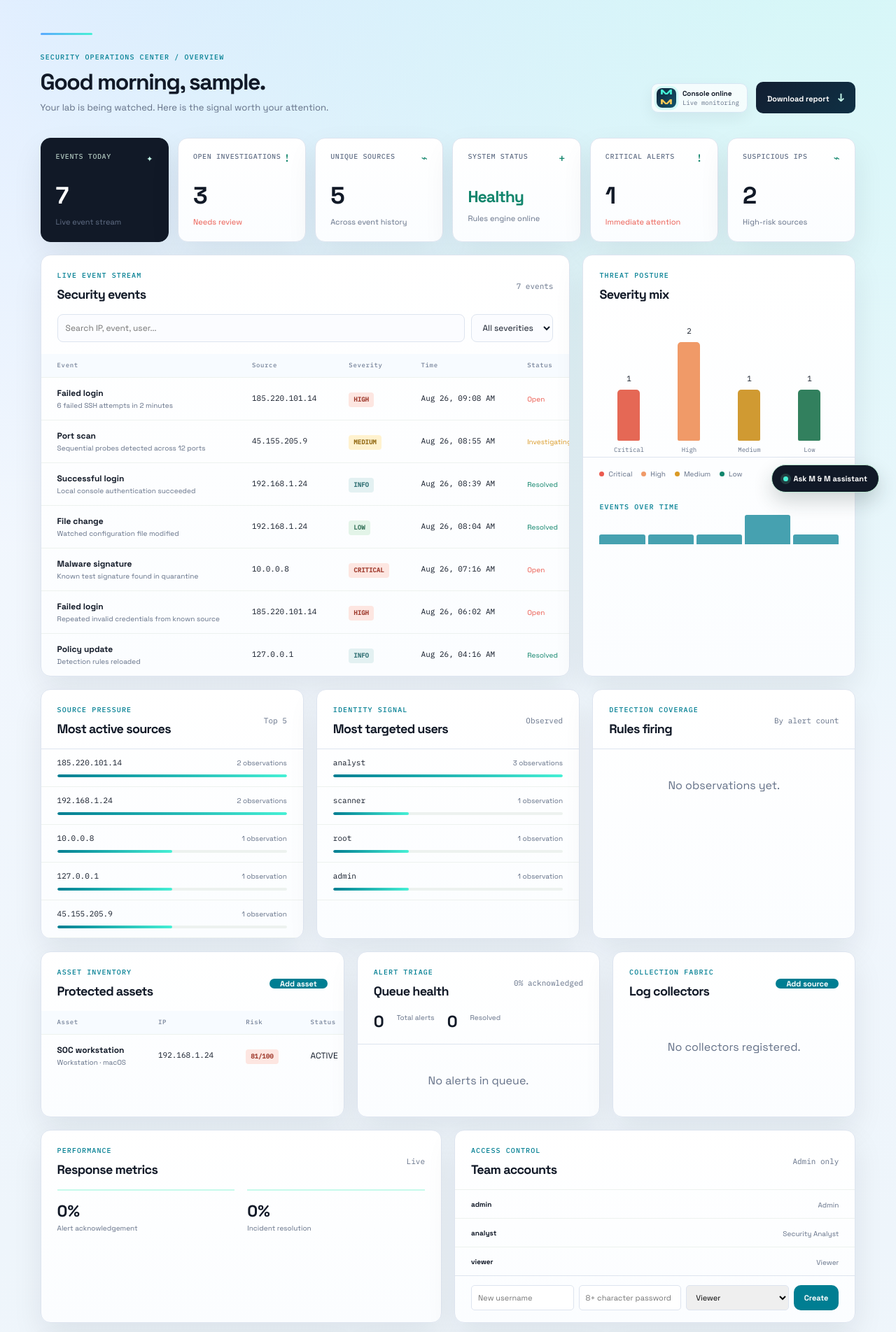
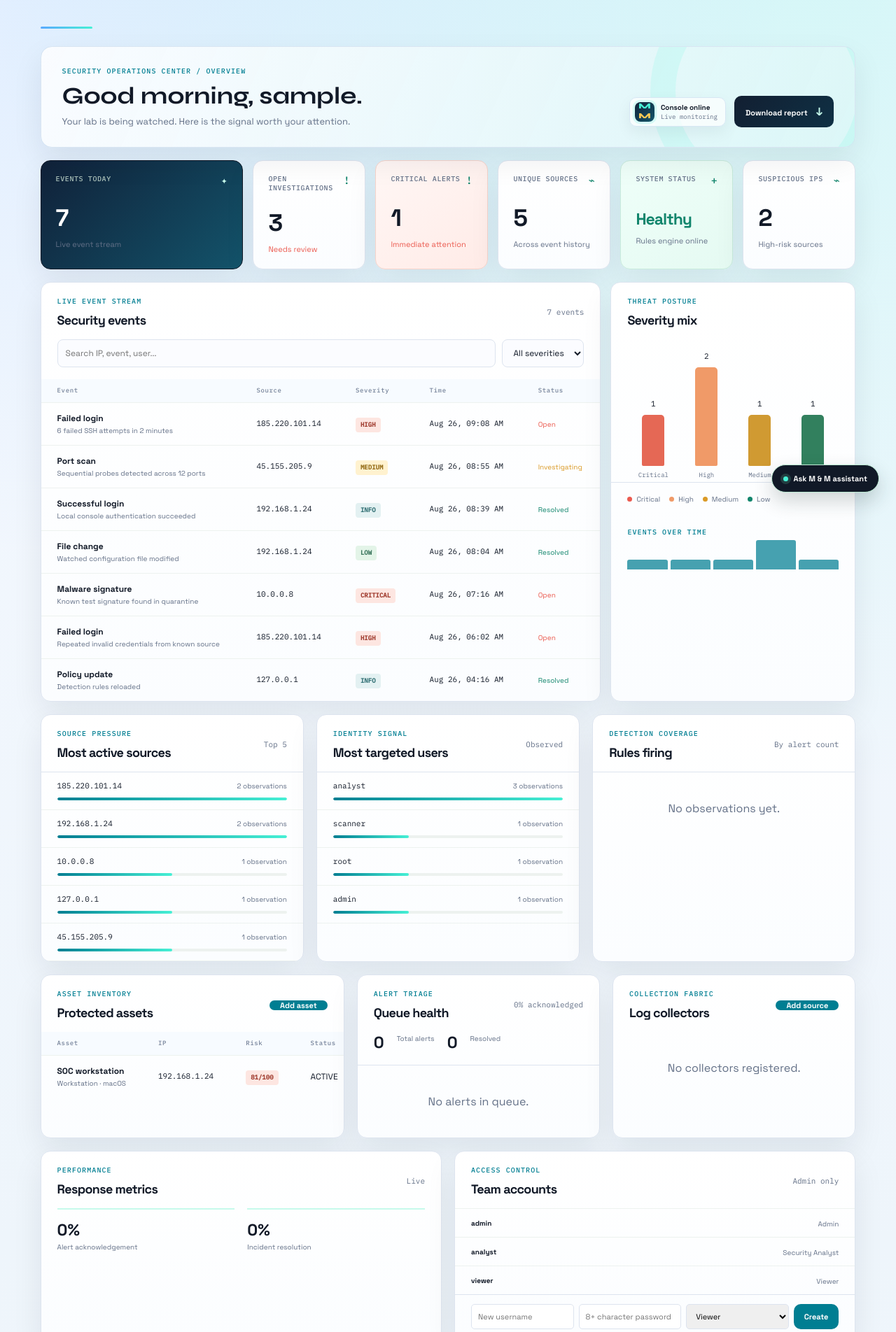
Before and after one commit to Mandlaa2004/m-and-m-lab, a Flask app: page / in a window 1280 px wide. Shown: the part 72-1976 px from the top of the page at 70% size. Run offline with Flask 3, Linux system fonts and the light colour scheme; the visitor is signed in with stand-in values (Sample User, id 1); data comes from the database, SQL or seed files in the repository; data that the repository does not hold is empty.

Commit message:
Redesign dashboard command center layout

```diff
--- a/static/styles.css
+++ b/static/styles.css
@@ -274,9 +274,9 @@ a {
 }
 
 .app-shell {
-    max-width: 1440px;
+    max-width: 1540px;
     margin: auto;
-    padding: 47px 4.5vw 70px;
+    padding: 38px 4.5vw 70px;
     animation: page-rise .55s cubic-bezier(.2, .8, .2, 1);
 }
 
@@ -294,13 +294,37 @@ a {
     display: flex;
     justify-content: space-between;
     align-items: end;
-    margin-bottom: 35px;
+    min-height: 138px;
+    margin-bottom: 18px;
+    padding: 28px 30px;
+    border: 1px solid #d8e5f2;
+    border-radius: 16px;
+    background:
+        linear-gradient(115deg, rgba(255, 255, 255, .97), rgba(236, 248, 251, .9)),
+        linear-gradient(90deg, var(--electric), var(--neon));
+    box-shadow: var(--shadow);
+    overflow: hidden;
+    position: relative;
+}
+
+.welcome-row::after {
+    content: '';
+    position: absolute;
+    right: -40px;
+    bottom: -86px;
+    width: 260px;
+    height: 260px;
+    border: 36px solid rgba(70, 240, 213, .12);
+    border-radius: 50%;
+    pointer-events: none;
 }
 
 .welcome-actions {
     display: flex;
     align-items: center;
     gap: 12px;
+    position: relative;
+    z-index: 1;
 }
 
 .hero-badge {
@@ -355,8 +379,8 @@ a {
 }
 
 .welcome-row h1 {
-    font-size: 32px;
-    letter-spacing: -1.5px;
+    font: 700 34px 'Syne', sans-serif;
+    letter-spacing: 0;
     margin: 0 0 7px;
 }
 
@@ -394,13 +418,14 @@ a {
 
 .stat-grid {
     display: grid;
-    grid-template-columns: repeat(6, 1fr);
-    gap: 13px;
+    grid-template-columns: minmax(220px, 1.8fr) repeat(5, minmax(130px, 1fr));
+    gap: 14px;
     margin-bottom: 18px;
 }
 
 .stat-card {
-    min-height: 137px;
+    grid-column: auto;
+    min-height: 112px;
     padding: 19px 21px;
     background: linear-gradient(180deg, #ffffff, #fbfdff);
     border: 1px solid var(--line);
@@ -409,13 +434,27 @@ a {
     transition: transform .2s ease, box-shadow .2s ease;
 }
 
+.stat-events {
+    grid-column: auto;
+}
+
+.stat-healthy {
+    background: linear-gradient(145deg, #effff9, #e5faf2);
+    border-color: #c8ebdc;
+}
+
+.stat-critical {
+    background: linear-gradient(145deg, #fff7f5, #ffebe7);
+    border-color: #f6d3ca;
+}
+
 .stat-card:hover {
     transform: translateY(-2px);
     box-shadow: 0 22px 42px rgba(17, 25, 39, .12);
 }
 
 .stat-primary {
-    background: var(--ink);
+    background: linear-gradient(135deg, #102139, #13536a);
     color: #fff;
     border-color: var(--ink);
 }
@@ -466,8 +505,8 @@ a {
 
 .main-grid {
     display: grid;
-    grid-template-columns: minmax(0, 1.65fr) minmax(300px, .85fr);
-    gap: 18px;
+    grid-template-columns: minmax(0, 1.85fr) minmax(350px, .75fr);
+    gap: 14px;
 }
 
 .panel {
@@ -485,7 +524,7 @@ a {
     display: flex;
     align-items: center;
     justify-content: space-between;
-    padding: 22px 23px 16px;
+    padding: 20px 23px 15px;
 }
 
 .panel h2 {
--- a/templates/index.html
+++ b/templates/index.html
@@ -65,27 +65,27 @@
             </div>
         </section>
         <section class="stat-grid" id="summary-cards">
-            <article class="stat-card stat-primary">
+            <article class="stat-card stat-primary stat-events">
                 <div class="stat-label">EVENTS TODAY <span class="stat-icon">✦</span></div><strong
                     id="total-events">--</strong><span class="trend">Live event stream</span>
             </article>
-            <article class="stat-card">
+            <article class="stat-card stat-investigations">
                 <div class="stat-label">OPEN INVESTIGATIONS <span class="stat-icon">!</span></div><strong
                     id="open-events">--</strong><span class="trend warning">Needs review</span>
             </article>
-            <article class="stat-card">
+            <article class="stat-card stat-critical">
+                <div class="stat-label">CRITICAL ALERTS <span class="stat-icon">!</span></div><strong
+                    id="critical-events">--</strong><span class="trend warning">Immediate attention</span>
+            </article>
+            <article class="stat-card stat-sources">
                 <div class="stat-label">UNIQUE SOURCES <span class="stat-icon">⌁</span></div><strong
                     id="unique-sources">--</strong><span class="trend">Across event history</span>
             </article>
-            <article class="stat-card">
+            <article class="stat-card stat-healthy">
                 <div class="stat-label">SYSTEM STATUS <span class="stat-icon">+</span></div><strong
                     class="status-good">Healthy</strong><span class="trend">Rules engine online</span>
             </article>
-            <article class="stat-card">
-                <div class="stat-label">CRITICAL ALERTS <span class="stat-icon">!</span></div><strong
-                    id="critical-events">--</strong><span class="trend warning">Immediate attention</span>
-            </article>
-            <article class="stat-card">
+            <article class="stat-card stat-ips">
                 <div class="stat-label">SUSPICIOUS IPS <span class="stat-icon">⌁</span></div><strong
                     id="suspicious-ips">--</strong><span class="trend">High-risk sources</span>
             </article>
```
